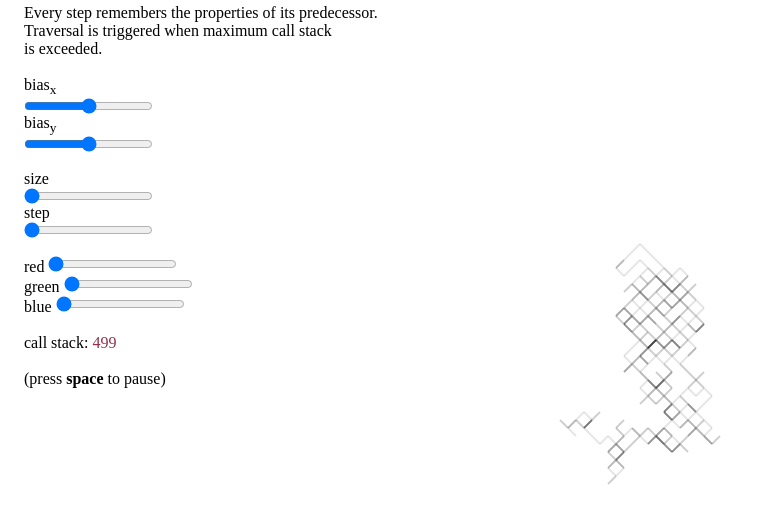
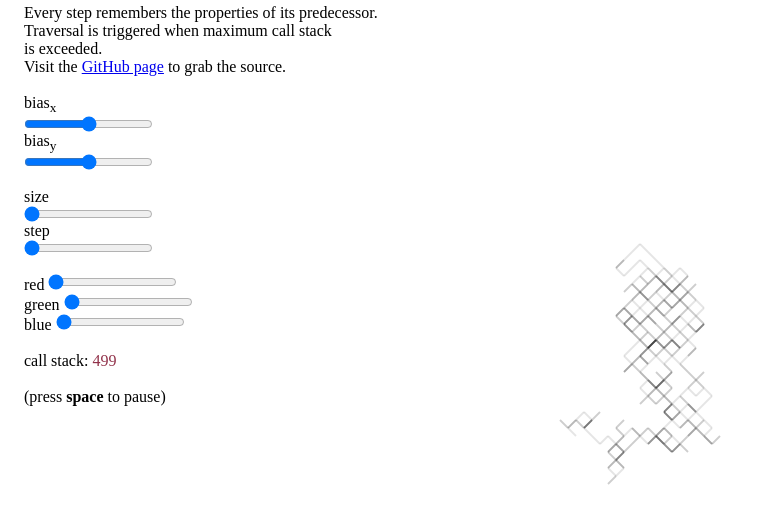
Before and after one commit to mateogianolio/walk-js, a plain HTML site: page index.html in a window 1280 px wide. Shown: the part 60-582 px from the top of the page, without its empty margins (0-759 px from the left). Drawn offline with Linux system fonts and the light colour scheme.

Commit message:
added github link

```diff
--- a/index.html
+++ b/index.html
@@ -28,7 +28,8 @@
       Pseudo-random walk traversal.<br>
       Every step remembers the properties of its predecessor.<br>
       Traversal is triggered when maximum call stack<br>
-      is exceeded.
+      is exceeded.<br>
+      Visit the <a href="https://github.com/mateogianolio/walk-js">GitHub page</a> to grab the source.
       <br>
       <br>
       <label for="xbias">bias<sub>x</sub></label><br>
```
